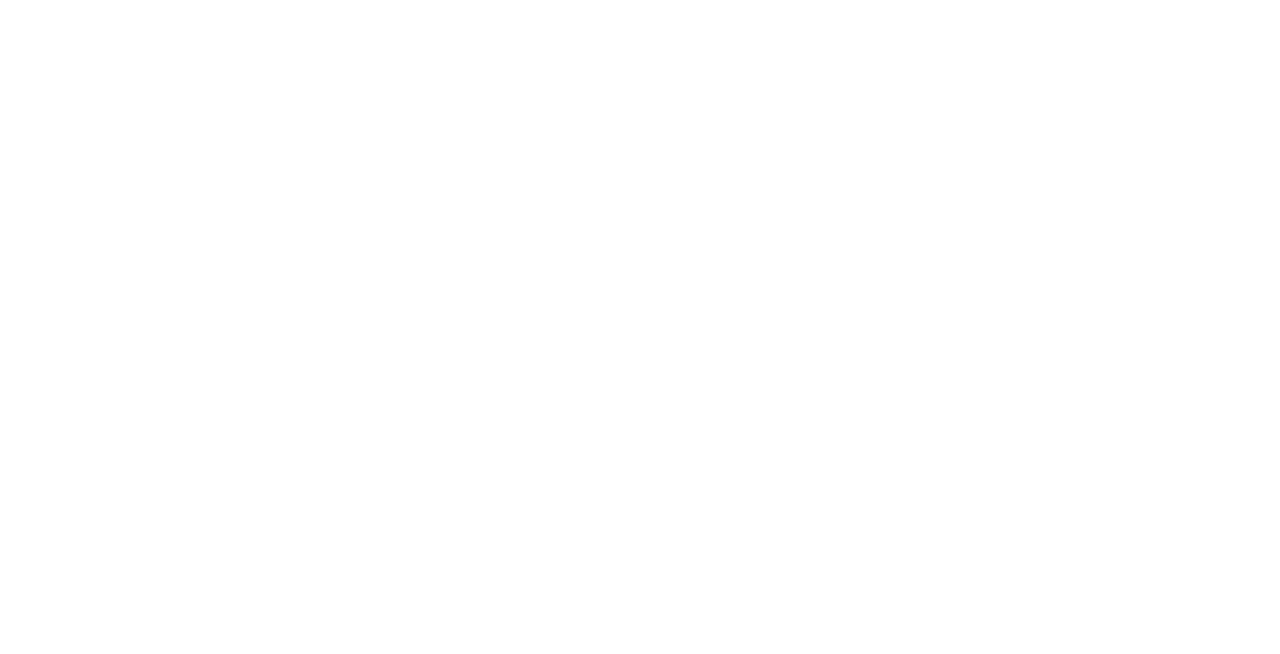
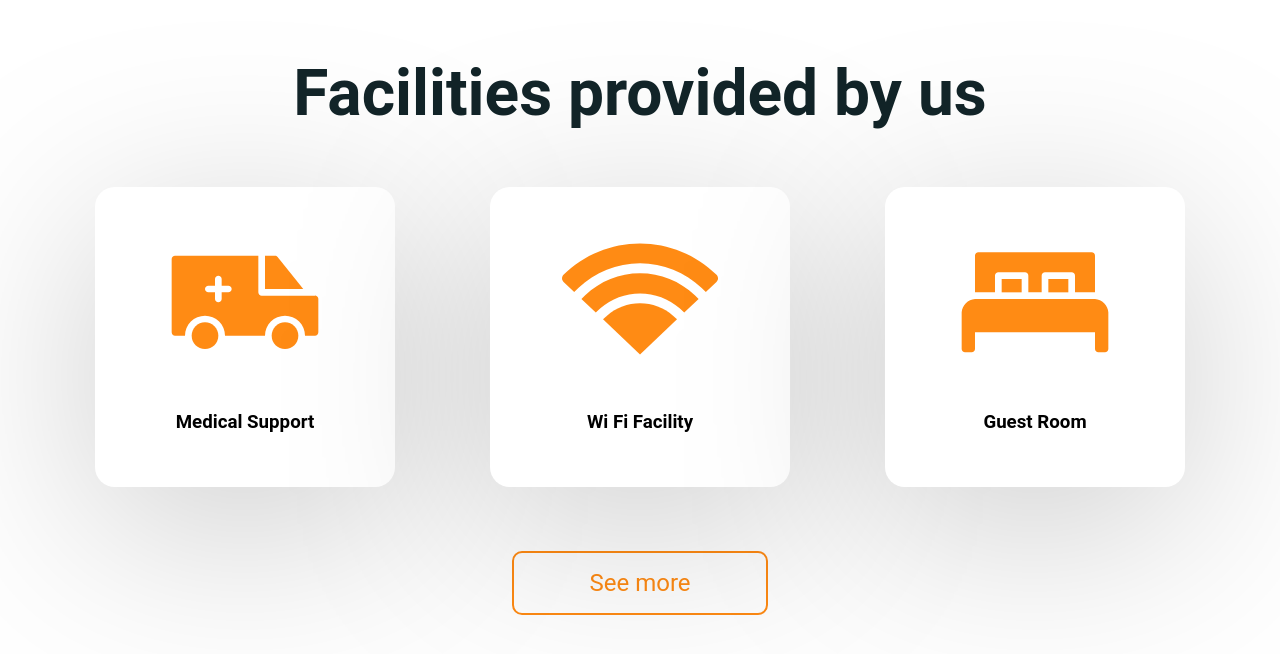
Before and after one commit to prajjwalkapoor/hall4-website, a plain HTML site: page ui/sections/facilities/index.html in a window 1280 px wide. Drawn offline with Linux system fonts and the light colour scheme.

Commit message:
feat(ui): add facilities section

```diff
--- a/ui/sections/facilities/facilities.css
+++ b/ui/sections/facilities/facilities.css
@@ -0,0 +1,68 @@
+#facilities .text-container {
+    display: flex;
+    justify-content: center;
+    padding: 2.5rem;
+}
+
+#facilities .text-container h1 {
+    text-align: center;
+    font-style: normal;
+    font-weight: 700;
+    font-size: clamp(2rem, 12vw, 4rem);
+    color: #132529;
+    margin: 1rem 0;
+}
+
+#facilities .main {
+    display: flex;
+    justify-content: space-evenly;
+    flex-wrap: wrap;
+    row-gap: 2.5rem;
+    margin-bottom: 4rem;
+}
+
+#facilities .main .main-div {
+    display: flex;
+    flex-direction: column;
+    align-items: center;
+    width: 300px;
+    height: 300px;
+    background-color: #fff;
+    border-radius: 20px;
+    filter: drop-shadow(0px 40px 100px rgba(0, 0, 0, 0.2));
+}
+
+
+#facilities .main .facility-img {
+    margin-top: 2rem;
+    width: 10rem;
+    height: 10rem;
+}
+
+#facilities .main h3 {
+    text-align: center;
+    margin-top: 2rem;
+}
+
+#facilities .button-container {
+    display: flex;
+    justify-content: center;
+}
+
+#facilities .button-container button {
+    width: 20%;
+    min-width: 14rem;
+    background: transparent;
+    color: #FF8B14;
+    border: 2px solid #FF8B14;
+    padding: 1rem 2rem;
+    font-size: 1.5rem;
+    border-radius: 10px;
+    transition: 0.3s all ease-in-out;
+}
+
+#facilities .button-container button:hover {
+    background-color: #FF8B14;
+    color: #fff;
+    cursor: pointer;
+}
--- a/ui/sections/facilities/index.html
+++ b/ui/sections/facilities/index.html
@@ -1,5 +1,6 @@
 <!DOCTYPE html>
 <html lang="en">
+
 <head>
   <meta charset="UTF-8" />
   <meta http-equiv="X-UA-Compatible" content="IE=edge" />
@@ -8,5 +9,33 @@
   <link rel="stylesheet" href="facilities.css" />
   <title>Facilities Section</title>
 </head>
-  <body></body>
+
+<body>
+  <section id="facilities">
+    <div class="text-container">
+      <h1>Facilities provided by us</h1>
+    </div>
+    <div class="main">
+      <div class="main-div">
+        <img class="facility-img" src="../../images/ambulance-icon.svg" alt="Error">
+        <h3>Medical Support</h4>
+      </div>
+
+      <div class="main-div">
+        <img class="facility-img" src="../../images/wifi-icon.svg" alt="Error">
+        <h3>Wi Fi Facility</h3>
+      </div>
+
+      <div class="main-div">
+        <img class="facility-img" src="../../images/guest-icon.svg" alt="Error">
+        <h3>Guest Room</h3>
+      </div>
+    </div>
+
+    <div class="button-container">
+      <button>See more</button>
+    </div>
+  </section>
+</body>
+
 </html>
```
Also changed, not shown: ui/images/ambulance-icon.svg (added), ui/images/guest-icon.svg (added), ui/images/wifi-icon.svg (added). Lines whose indentation alone changed are shown as unchanged.
